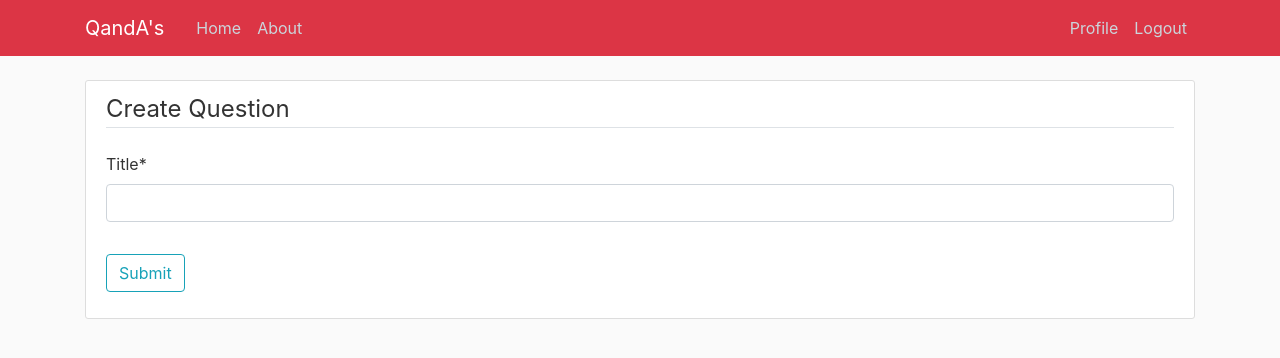
After one commit to ritiksingh8/QandA-s, a Django app: page /question/create/ in a window 1280 px wide. The commit adds this page. Shown: the top 358 px of the page. Run offline with Django 3.2, Linux system fonts and the light colour scheme; a user stored in the database is signed in; some libraries are stand-ins or nearby versions.

Commit message:
second commit

```diff
--- a/blog/models.py
+++ b/blog/models.py
@@ -7,6 +7,10 @@ class Post(models.Model):
 	title=models.CharField(max_length=100)
 	date_posted=models.DateTimeField(default=timezone.now)
 	author=models.ForeignKey(User,on_delete=models.CASCADE)
+
+	def get_absolute_url(self):
+
+		return reverse('question-detail',kwargs={'pk':self.pk})
 
 	def __str__(self):
 
@@ -18,6 +22,11 @@ class Answer(models.Model):
 	author=models.ForeignKey(User,on_delete=models.CASCADE)
 	post=models.ForeignKey(Post,on_delete=models.CASCADE)
 
+
+	def get_absolute_url(self):
+
+		return reverse('question-detail',kwargs={'pk':self.post.pk})
+
 	def __str__(self):
 
 		return self.post.title
--- a/blog/templates/blog/home.html
+++ b/blog/templates/blog/home.html
@@ -1,5 +1,6 @@
 {% extends "blog/base.html" %}
 {% block content %}
+    <a href="{% url 'post-create'%}" class="btn btn-primary my-2">Create a new question!</a>
     {% for post in posts %}
         <article class="media content-section">
           <div class="media-body">
--- a/blog/templates/blog/post_detail.html
+++ b/blog/templates/blog/post_detail.html
@@ -1,5 +1,7 @@
 {% extends "blog/base.html" %}
 {% block content %}
+      <a href="{% url 'answer-create' post.id %}" class="btn btn-primary my-2">Add an answer!</a>
+
       <article class="media content-section">
         <div class="media-body">
           <div class="article-metadata">
--- /dev/null
+++ b/blog/templates/blog/post_form.html
@@ -0,0 +1,27 @@
+{% extends 'blog/base.html' %}
+{% load crispy_forms_tags %}
+{% block content %}
+
+	<div class="content-section">
+
+		<form method="POST">
+
+			{% csrf_token %}
+
+			<fieldset class="form-group">
+
+				<legend class="border-bottom mb-4">Create Question</legend>
+				{{ form|crispy }}
+
+			</fieldset>
+
+			<div class="form-group">
+				<button class="btn btn-outline-info" type="submit">Submit</button>
+			</div>
+
+		</form>
+
+
+	</div>
+
+{% endblock content %}
--- a/blog/urls.py
+++ b/blog/urls.py
@@ -1,13 +1,15 @@
 from django.contrib import admin
 from django.urls import path, include
-from .views import QnAListView, QnADetailView
+from .views import QnAListView, QnADetailView, PostCreateView, AnswerCreateView
 from . import views
 
 urlpatterns = [
     # path('', views.home, name='blog-home'),
     path('', QnAListView.as_view(), name='blog-home'),
     path('question/<int:pk>/', QnADetailView.as_view(), name='question-detail'),
-    path('blog/', views.about, name='blog-about')
+    path('blog/', views.about, name='blog-about'),
+    path('question/create/',PostCreateView.as_view(),name='post-create'),
+    path('question/<int:pk>/answer',AnswerCreateView.as_view(),name='answer-create')
     # path('blog/',include('blog.urls'))
 
 ]
--- a/blog/views.py
+++ b/blog/views.py
@@ -8,6 +8,7 @@ from django.views.generic import (
     DeleteView
 )
 from .models import Post, Answer
+from django.contrib.auth.mixins import LoginRequiredMixin
 
 # Create your views here.
 
@@ -44,3 +45,26 @@ class QnADetailView(DetailView):
         context['answers'] = Answer.objects.all()
         ordering = ['-date_posted']
         return context
+
+class PostCreateView(LoginRequiredMixin, CreateView):
+    model = Post
+    fields=['title']
+
+    def form_valid(self,form):
+
+        form.instance.author=self.request.user
+        return super().form_valid(form)
+
+class AnswerCreateView(LoginRequiredMixin, CreateView):
+
+    model = Answer
+    fields = ['content']
+
+    def form_valid(self,form):
+
+        post = Post.objects.filter(id=self.kwargs['pk']).first()
+
+        form.instance.author = self.request.user
+        form.instance.post = post
+
+        return super().form_valid(form)
--- a/users/templates/users/not_logged_in_user_profile.html
+++ b/users/templates/users/not_logged_in_user_profile.html
@@ -6,8 +6,8 @@
         <img class="rounded-circle account-img" src="{{ user_profile.profile.image.url }}">
         <div class="media-body">
           <h2 class="account-heading mt-5">{{ user_profile.username }}</h2>
-          <h4><a class="article-title" href="{% url 'followers' user_profile.username%}">Followers: {{follower|length}}</a></h4>
-          <h4><a class="article-title" href="{% url 'following' user_profile.username%}">Following: {{following|length}}</a></h4>
+          <h4><a class="article-title" href="{% url 'followers' user_profile.username %}">Followers: {{follower|length}}</a></h4>
+          <h4><a class="article-title" href="{% url 'following' user_profile.username %}">Following: {{following|length}}</a></h4>
           <p class="text-secondary">{{ user_profile.email }}</p>
         </div>
       </div>
```
Also changed, not shown: blog/templates/blog/answer_form.html (added, +26 -0 lines), db.sqlite3, users/models.py (line endings or trailing spaces).
